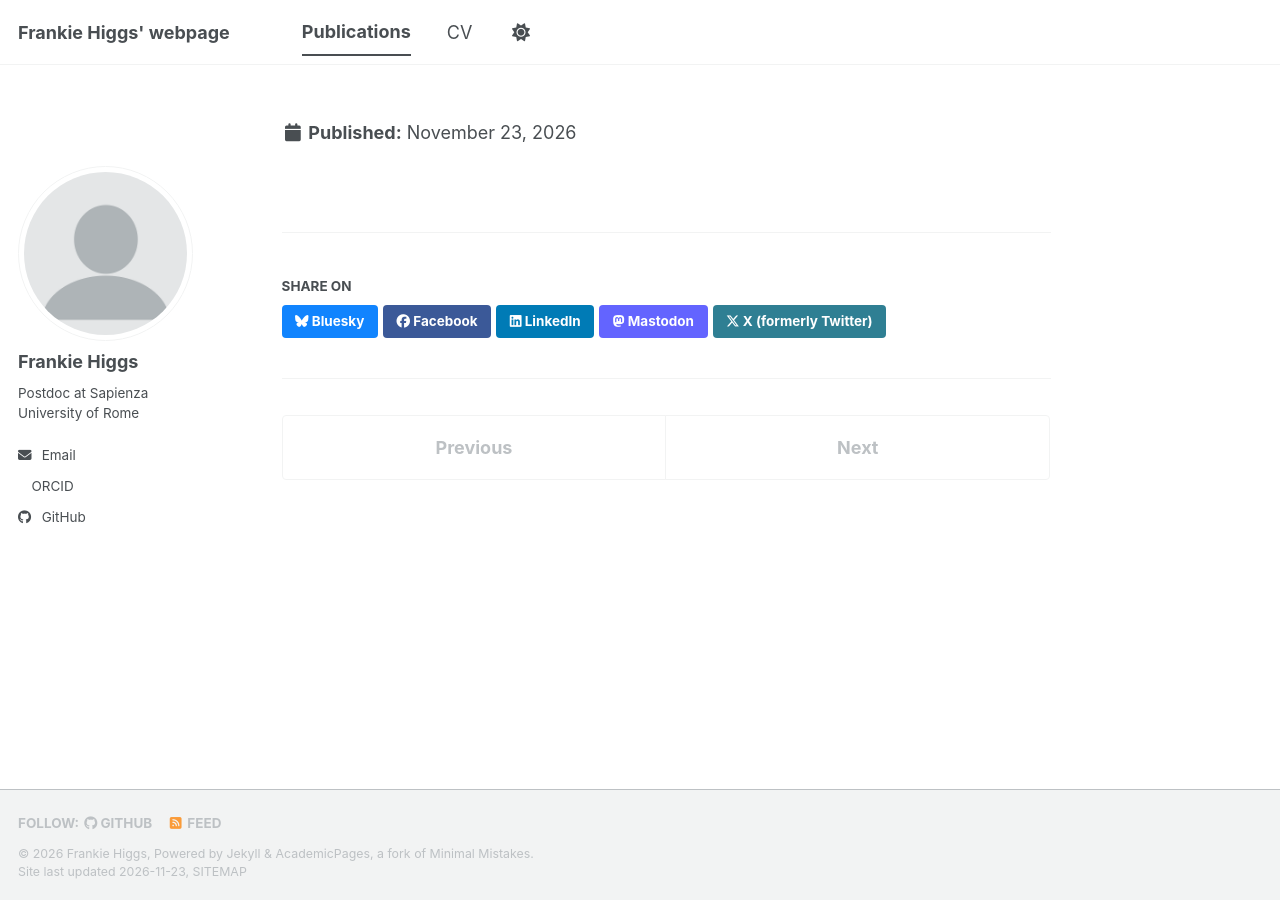
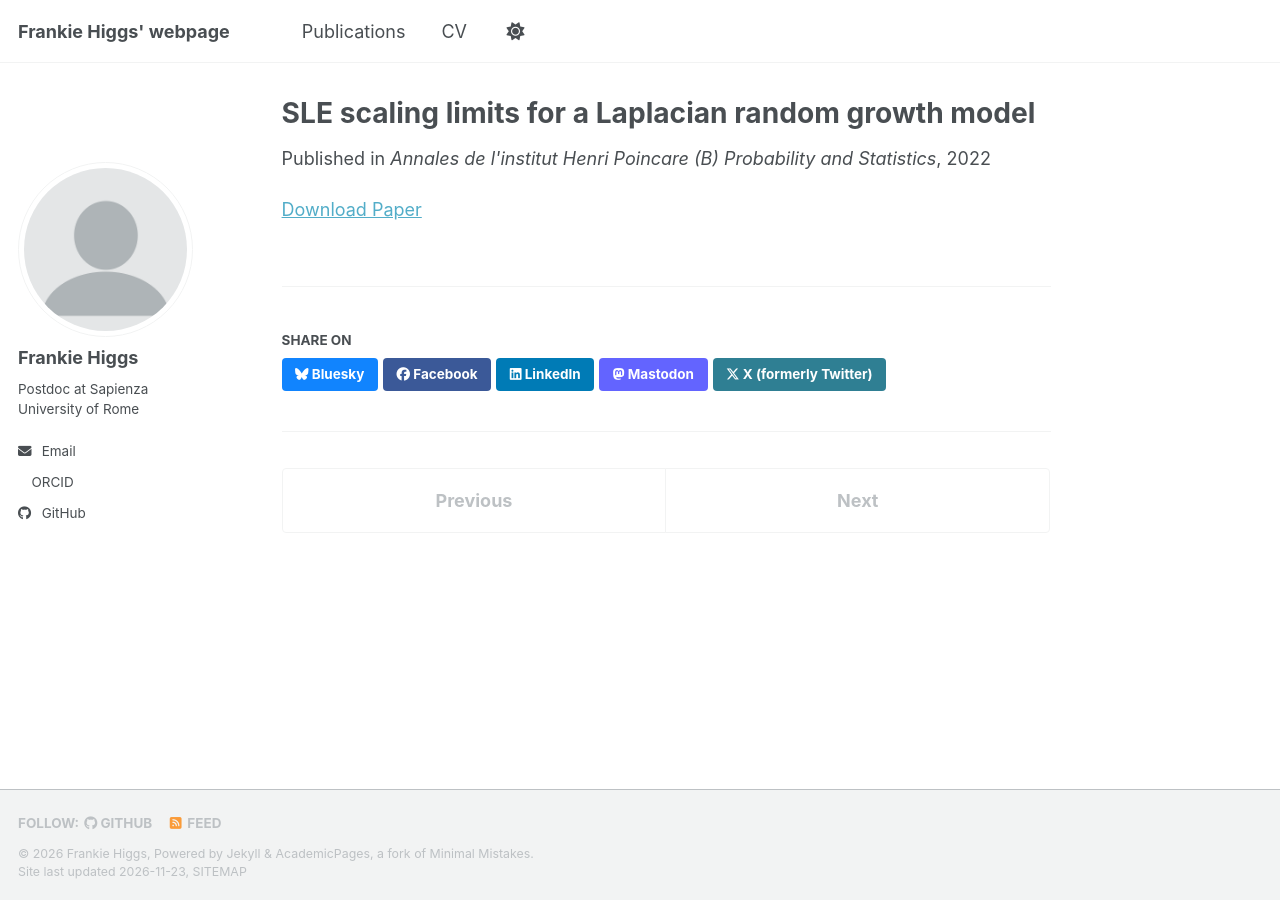
Before and after one commit to frankiehiggs/frankiehiggs.github.io, a Jekyll site: the page built from _publications/2022-sle-paper.md, in a window 1280 px wide. Built offline with Jekyll 4.4.1, drawn with Linux system fonts in a browser that asks for light colours; a script bundle is joined from its source files by our own code; a style sheet for code colours, icons or effects is not loaded.

Commit message:
Fixed problem with AIHP paper reference

```diff
--- a/_publications/2022-sle-paper.md
+++ b/_publications/2022-sle-paper.md
@@ -5,6 +5,6 @@ category: manuscripts
 permalink: /publication/sle-scaling-limits-paper
 excerpt: ''
 date: 2022-01-01
-venue: 'Annales de l\'institut Henri Poincare (B) Probability and Statistics'
+venue: "Annales de l'institut Henri Poincare (B) Probability and Statistics"
 paperurl: 'https://doi.org/10.1214/21-AIHP1217.full'
 ---
```
